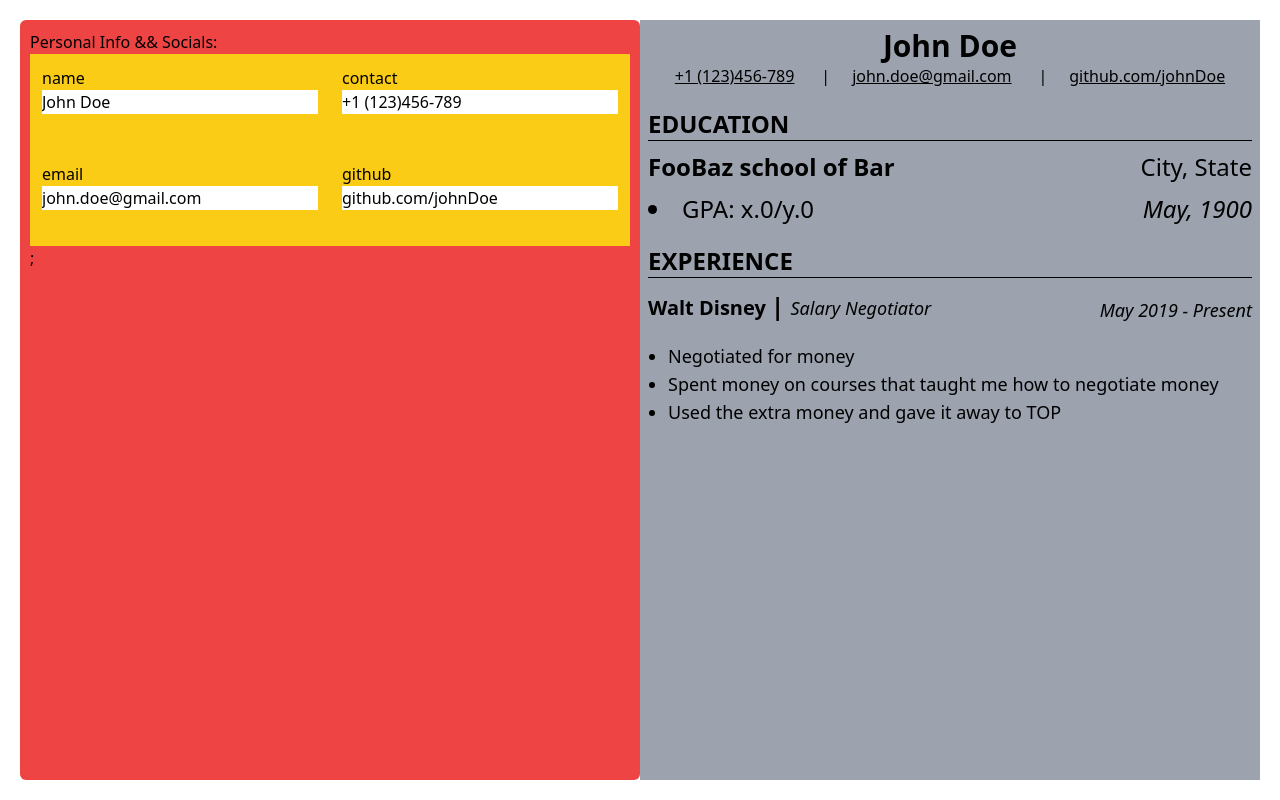
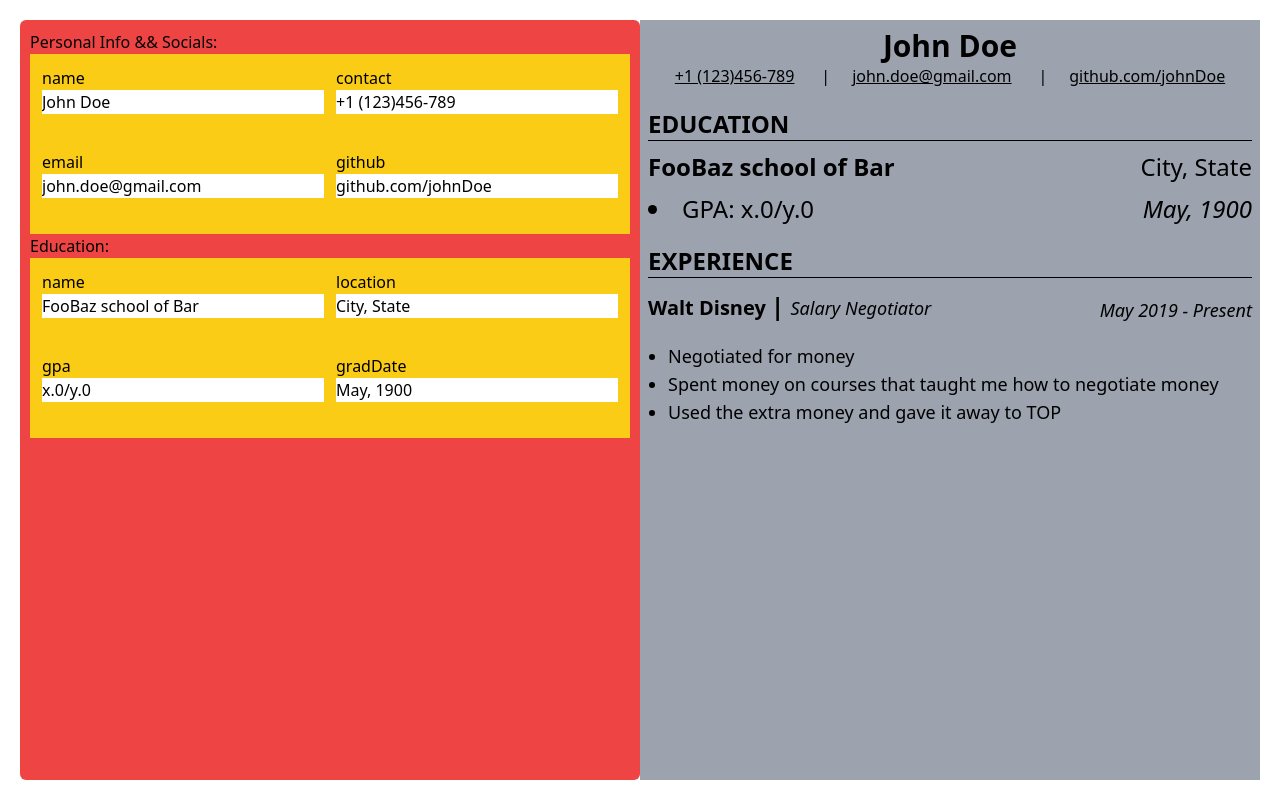
Before and after one commit to dna737/CV-builder, a React (Vite) app in the folder CV-builder/: page / in a window 1280 px wide. Built offline with nearby package versions, Linux system fonts and the light colour scheme.

Commit message:
implement PersonalFields, Education, and EducationFields components

```diff
--- a/CV-builder/src/components/ResumeForm.jsx
+++ b/CV-builder/src/components/ResumeForm.jsx
@@ -20,9 +20,8 @@ export default function ResumeForm({
             />
             <Experience
                 experienceInfo={experience}
-                changeExperienceInput={changeEducationInput}
+                changeExperienceInput={changeExperienceInput}
             />
-            ;
         </div>
     );
 }
@@ -32,7 +31,7 @@ function PersonInfoAndSocials(props) {
         <>
             <h1>Personal Info && Socials:</h1>
             <form className="bg-yellow-400 p-3">
-                <div className="grid md:grid-cols-2 md:gap-6">
+                <div className="grid md:grid-cols-2 md:gap-3">
                     <PersonalField {...props} attribute={"name"} />
                     <PersonalField {...props} attribute={"contact"} />
                     <PersonalField {...props} attribute={"email"} />
@@ -41,30 +40,6 @@ function PersonInfoAndSocials(props) {
             </form>
         </>
     );
-}
-
-function Education(props) {
-    return <></>;
-}
-function getTypeOfInput(attribute) {
-    let type = null;
-    switch (attribute) {
-        case "contact":
-            type = "tel";
-            break;
-        case "email":
-            type = "email";
-            break;
-        default:
-            type = "text";
-            break;
-    }
-
-    return type;
-}
-
-function Experience(props) {
-    return <></>;
 }
 
 function PersonalField({ personalInfo, changePersonalInput, attribute }) {
@@ -85,3 +60,61 @@ function PersonalField({ personalInfo, changePersonalInput, attribute }) {
         </div>
     );
 }
+function getTypeOfInput(attribute) {
+    let type = null;
+    switch (attribute) {
+        case "contact":
+            type = "tel";
+            break;
+        case "email":
+            type = "email";
+            break;
+        default:
+            type = "text";
+            break;
+    }
+
+    return type;
+}
+
+//TODO: remove the grid feauture in the Education form
+function Education(props) {
+    return (
+        <>
+            <h1>Education:</h1>
+            <form className="bg-yellow-400 p-3">
+                <div className="grid md:grid-cols-2 md:gap-3">
+                    <EducationField {...props} attribute={"name"} />
+
+                    <EducationField {...props} attribute={"location"} />
+
+                    <EducationField {...props} attribute={"gpa"} />
+                    <EducationField {...props} attribute={"gradDate"} />
+                </div>
+            </form>
+        </>
+    );
+}
+
+function EducationField({ educationInfo, changeEducationInput, attribute }) {
+    return (
+        <div>
+            <div className="mb-6">
+                <div className="first-name-field flex flex-col">
+                    <label htmlFor={attribute}>{attribute}</label>
+                    <input
+                        value={educationInfo[attribute]}
+                        id={attribute}
+                        onChange={(e) => {
+                            changeEducationInput(attribute, e.target.value);
+                        }}
+                    ></input>
+                </div>
+            </div>
+        </div>
+    );
+}
+
+function Experience(props) {
+    return <></>;
+}
```
